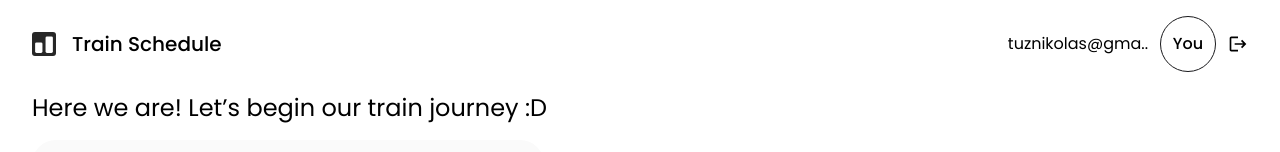
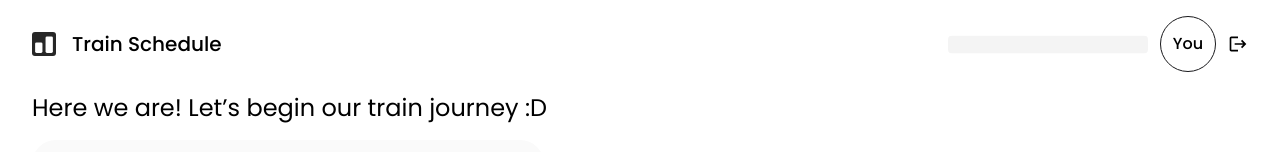
Before and after one commit to nikolas-tuz/kevich-tech-task-front, a Next.js app: page / in a window 1280 px wide. Shown: the top 152 px of the page. Built offline with nearby package versions, Linux system fonts and the light colour scheme.

Commit message:
Integrated login functionality; implemented login, log out, get access to user email functionality;

```diff
--- a/app/auth/page.tsx
+++ b/app/auth/page.tsx
@@ -19,6 +19,9 @@ import Button from '@/components/UI/Buttons/Button';
 import { loginSchema } from '@/utils/schemas/login.schema';
 import { CircularProgress } from '@mui/material';
 import { registerSchema } from '@/utils/schemas/register.schema';
+import axios from 'axios';
+import { AxiosErrorInterface, AxiosResponseInterface } from '@/utils/interfaces/AxiosResponse.interface';
+import { logIn } from '@/utils/auth/logIn';
 
 type AuthStateType = `login` | `register`;
 
@@ -26,7 +29,7 @@ export default function AuthPage(/*{}: AuthPageType*/) {
   const [authState, setAuthState] = useState<AuthStateType>(`login`);
   const [snackbarState, setSnackbarState] = useState<boolean>(false);
   const [snackbarData, setSnackbarData] = useState<SnackbarData>();
-  const [errorMessage, setErrorMessage] = useState(`Failed to log in! Please try again.`);
+  const [errorMessage, setErrorMessage] = useState(``);
   const [isPending, startTransition] = useTransition();
 
   useEffect(() => {
@@ -63,18 +66,26 @@ export default function AuthPage(/*{}: AuthPageType*/) {
       return;
     }
 
-    /* TODO: LOG THE USER IN
-    *   first, use the API to generate a token. Then assign JWT to cookie */
+    startTransition(async () => {
+      try {
+        const login = await axios.post(`${process.env.NEXT_PUBLIC_BACKEND_URL}/users/login`, {
+          email: results.email,
+          password: results.password
+        }).then(res => res.data as AxiosResponseInterface);
 
-    startTransition(async () => {
-      // simulate loading for 2 secs
-      await new Promise((resolve) => setTimeout(resolve, 2000));
+        if (login?.status === `success`
+          && login?.data?.accessToken
+          && login?.data?.user?.email
+        ) {
+          logIn(login.data.accessToken, login.data.user.email);
+        } else {
+          setErrorMessage(login.data?.error || `Failed to log the user. Please try again.`);
+        }
+      } catch (e) {
+        const error = e as AxiosErrorInterface;
+        setErrorMessage(error?.response?.data?.message || `Failed to log the user. Please try again.`);
+      }
     });
-
-    // resetting the form
-    // currObject.reset();
-    // output
-    console.log('results:', results);
   }
 
   function handleRegister(e: FormEvent<HTMLFormElement>) {
--- a/components/pages/TrainDashboard/NavigationDashboard.tsx
+++ b/components/pages/TrainDashboard/NavigationDashboard.tsx
@@ -6,16 +6,16 @@ import DivContainer from '@/components/UI/Containers/DivContainer';
 import Paragraph from '@/components/UI/Typography/Paragraph';
 import LogoutIcon from '@/components/UI/Icons/LogoutIcon';
 import { trimText } from '@/utils/functions/trimText';
+import { logOut } from '@/utils/auth/logOut';
+import { useGetUserEmail } from '@/hooks/getUserEmail';
+import { Skeleton } from '@mui/material';
 
 type NavigationDashboardType = {
   // children: ReactNode;
 } & ComponentPropsWithoutRef<'nav'>;
 
 export default function NavigationDashboard({ ...props }: NavigationDashboardType) {
-
-  function handleLogout() {
-    /* TODO: HANDLE LOGOUT. REMOVE ACCESS TOKEN AND REDIRECT USER TO /AUTH */
-  }
+  const { userEmail, loading } = useGetUserEmail();
 
   return (
     <>
@@ -26,10 +26,11 @@ export default function NavigationDashboard({ ...props }: NavigationDashboardTyp
             <h2 className={`font-medium text-xl`}>Train Schedule</h2>
           </DivContainer>
           <DivContainer className={`flex items-center gap-3`}>
-            <Paragraph>{trimText(`tuznikolas@gmail.com`, 14)}</Paragraph>
+            {!loading && userEmail && <Paragraph>{trimText(`${userEmail}`, 14)}</Paragraph>}
+            {loading && <Skeleton width={200} height={30}></Skeleton>}
             <Paragraph className={`w-14 h-14 rounded-full flex items-center justify-center border-1
               border-zinc-900 font-medium`}>You</Paragraph>
-            <LogoutIcon onClick={handleLogout}
+            <LogoutIcon onClick={logOut}
                         className={`cursor-pointer transition-all duration-200 hover:scale-105`} />
           </DivContainer>
         </DivContainer>
--- /dev/null
+++ b/hooks/getUserEmail.ts
@@ -0,0 +1,27 @@
+import { useEffect, useState } from 'react';
+import { isWindowDefined } from '@/utils/functions/isWindowDefined';
+import { getUserEmail } from '@/utils/auth/getUserEmail';
+
+export function useGetUserEmail() {
+  const [userEmail, setUserEmail] = useState(``);
+  const [loading, setLoading] = useState(true);
+  const [errorMessage, setErrorMessage] = useState(``);
+
+  useEffect(() => {
+    if (isWindowDefined()) {
+      const userEmail = getUserEmail();
+      if (userEmail) {
+        setUserEmail(userEmail);
+        setLoading(false);
+      } else {
+        setErrorMessage(`Failed to load the user email.`);
+      }
+    }
+  }, []);
+
+  return {
+    userEmail,
+    loading,
+    errorMessage
+  };
+}
--- a/package.json
+++ b/package.json
@@ -13,6 +13,8 @@
     "@emotion/styled": "^11.14.0",
     "@mui/material": "^7.1.0",
     "@mui/x-date-pickers": "^8.4.0",
+    "@types/axios": "^0.9.36",
+    "axios": "^1.9.0",
     "dayjs": "^1.11.13",
     "jsonwebtoken": "^9.0.2",
     "next": "15.3.2",
--- /dev/null
+++ b/utils/auth/getAccessToken.ts
@@ -0,0 +1,14 @@
+import { isWindowDefined } from '../functions/isWindowDefined';
+
+export function getAccessToken() {
+  if (isWindowDefined()) {
+    // get access token from a cookie
+    const cookies = document.cookie.split(`; `);
+    const accessToken = cookies.find((cookie) => cookie.startsWith(`access_token=`));
+    if (accessToken) {
+      return accessToken.split(`=`)[1];
+    }
+    return null;
+
+  }
+}
--- /dev/null
+++ b/utils/auth/getUserEmail.ts
@@ -0,0 +1,8 @@
+import { isWindowDefined } from '@/utils/functions/isWindowDefined';
+
+export function getUserEmail() {
+  if (isWindowDefined()) {
+    return window.localStorage.getItem('email');
+  }
+  return null;
+}
--- /dev/null
+++ b/utils/auth/logIn.ts
@@ -0,0 +1,11 @@
+import { isWindowDefined } from '@/utils/functions/isWindowDefined';
+
+export function logIn(accessToken: string, email: string) {
+  if (isWindowDefined()) {
+    document.cookie = `access_token=${accessToken}; path=/; max-age=28800;`;
+    window.localStorage.setItem(`email`, email);
+
+    window.location.href = `/`;
+  }
+
+}
--- /dev/null
+++ b/utils/auth/logOut.ts
@@ -0,0 +1,11 @@
+import { isWindowDefined } from '@/utils/functions/isWindowDefined';
+
+export function logOut() {
+  if (isWindowDefined()) {
+    document.cookie = `access_token=; path=/; expires=Thu, 01 Jan 1970 00:00:00 UTC;`;
+    // Redirect to auth page
+    window.location.href = '/auth';
+    if (window.localStorage.getItem(`email`)) window.localStorage.removeItem(`email`);
+
+  }
+}
--- /dev/null
+++ b/utils/interfaces/AxiosResponse.interface.ts
@@ -0,0 +1,16 @@
+export interface AxiosResponseInterface {
+  status: `fail` | `error` | `success`,
+  // eslint-disable-next-line @typescript-eslint/no-explicit-any
+  data: any,
+  message?: string
+}
+
+export interface AxiosErrorInterface {
+  response: {
+    data: {
+      error: string;
+      message: string;
+      statusCode: number;
+    }
+  };
+}
```
Also changed, not shown: 1 other file (tests, documents, lock files or other folders).
